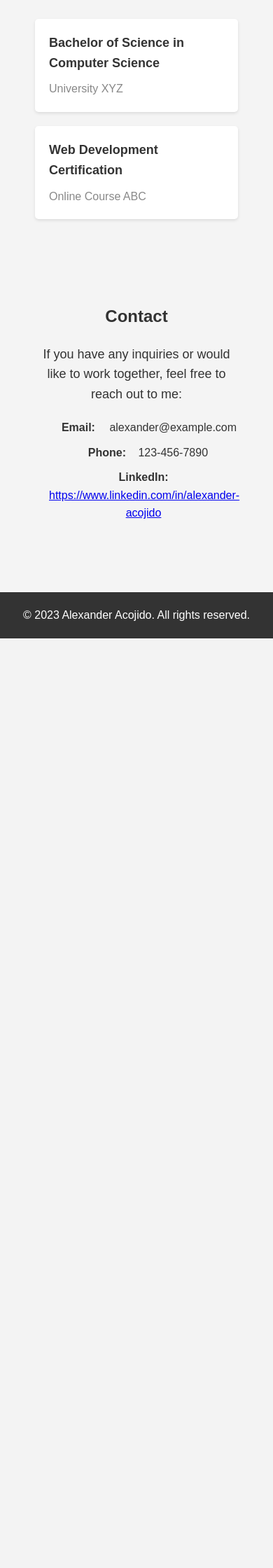
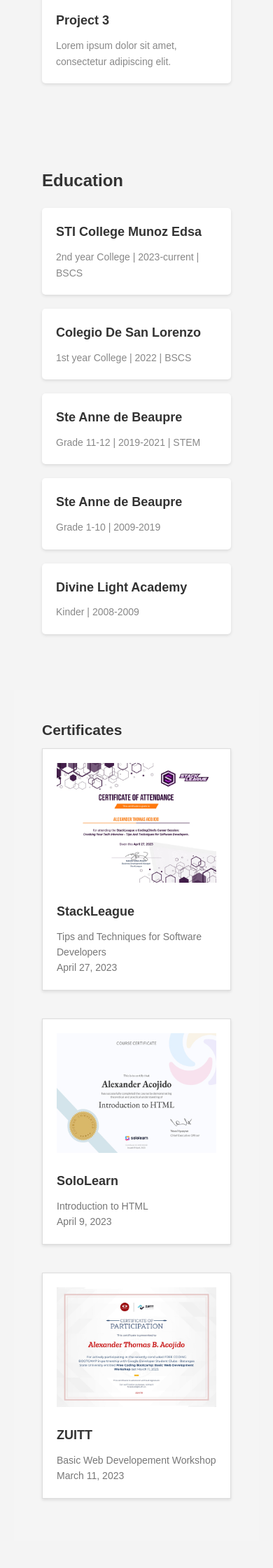
Before and after one commit to sleepypillowz/personal-web, a PHP site: page / in a window 390 px wide. Shown: the part 2825-5065 px from the top of the page at 70% size. Before the commit the page ends 3737 px from the top, so only its background shows below. Run offline with PHP 8.4, Linux system fonts and the light colour scheme.

Commit message:
added certificate content

```diff
--- a/index.html
+++ b/index.html
@@ -6,6 +6,7 @@
   <title>Alexander Acojido | Web Developer</title>
   <link rel="stylesheet" href="style.css">
   <link rel="stylesheet" href="https://cdnjs.cloudflare.com/ajax/libs/lightbox2/2.11.3/css/lightbox.min.css">
+
 </head>
 <body>
   <header>
@@ -16,7 +17,6 @@
           <li><a href="#hero">Home</a></li>
           <li><a href="#about">About</a></li>
           <li><a href="#services">Services</a></li>
-          <li><a href="#skills">Skills</a></li>
           <li><a href="#portfolio">Portfolio</a></li>
           <li><a href="#education">Education</a></li>
           <li><a href="#contact">Contact</a></li>
@@ -81,7 +81,7 @@
         <li class="skill-item">
           <span class="skill-item-title">CSS3</span>
           <div class="skill-progress">
-            <div class="skill-progress-bar" style="width: 75%;"></div>
+            <div class="skill-progress-bar" style="width: 50%;"></div>
           </div>
         </li>
       </ul>
@@ -112,14 +112,63 @@
     <section id="education">
       <h2>Education</h2>
       <div class="education-card">
-        <h3>Bachelor of Science in Computer Science</h3>
-        <p>University XYZ</p>
+        <h3>STI College Munoz Edsa</h3>
+        <p>2nd year College | 2023-current | BSCS</p>
       </div>
       <div class="education-card">
-        <h3>Web Development Certification</h3>
-        <p>Online Course ABC</p>
+        <h3>Colegio De San Lorenzo</h3>
+        <p>1st year College | 2022 | BSCS</p>
+      </div>
+      <div class="education-card">
+        <h3>Ste Anne de Beaupre</h3>
+        <p>Grade 11-12 | 2019-2021 | STEM</p>
+      </div>
+      <div class="education-card">
+        <h3>Ste Anne de Beaupre</h3>
+        <p>Grade 1-10 | 2009-2019</p>
+      </div>
+      <div class="education-card">
+        <h3>Divine Light Academy</h3>
+        <p>Kinder | 2008-2009</p>
       </div>
     </section>
+
+    <section id="certificates">
+      <h2>Certificates</h2>
+      <div class="certificate-grid">
+        <div class="certificate-card">
+          <a href="images/certificate1.jpg">
+            <img src="images/certificate1.jpg" alt="Certificate 1">
+          </a>
+          <div class="certificate-content">
+            <h3>StackLeague</h3>
+            <p>Tips and Techniques for Software Developers</p>
+            <p>April 27, 2023</p>
+          </div>
+        </div>
+        <div class="certificate-card">
+          <a href="images/certificate2.jpg">
+            <img src="images/certificate2.jpg" alt="Certificate 2">
+          </a>
+          <div class="certificate-content">
+            <h3>SoloLearn</h3>
+            <p>Introduction to HTML</p>
+            <p>April 9, 2023</p>
+          </div>
+        </div>
+        <div class="certificate-card">
+          <a href="images/certificate3.jpg">
+            <img src="images/certificate3.jpg" alt="Certificate 3">
+          </a>
+          <div class="certificate-content">
+            <h3>ZUITT</h3>
+            <p>Basic Web Developement Workshop</p>
+            <p>March 11, 2023</p>
+          </div>
+        </div>
+      </div>
+    </section>
+
 
 
     <section id="contact" class="styled-contact">
@@ -127,12 +176,14 @@
       <div class="contact-info">
         <p>If you have any inquiries or would like to work together, feel free to reach out to me:</p>
         <ul>
-          <li><strong>Email:</strong> alexander@example.com</li>
-          <li><strong>Phone:</strong> 123-456-7890</li>
+          <li><strong>Email:</strong> alexacojido@gmail.com</li>
+          <li><strong>Phone:</strong> +63-969-028-4440</li>
           <li><strong>LinkedIn:</strong> <a href="https://www.linkedin.com/in/alexander-acojido">https://www.linkedin.com/in/alexander-acojido</a></li>
         </ul>
       </div>
     </section>
+
+
 
   </main>
 
--- a/style.css
+++ b/style.css
@@ -297,6 +297,44 @@ footer p {
 }
 /* education */
 
+/* certificate */
+#certificates {
+  background-color: #f5f5f5;
+  padding: 40px;
+}
+
+.certificate-grid {
+  display: grid;
+  grid-template-columns: repeat(auto-fit, minmax(200px, 1fr));
+  gap: 20px;
+}
+
+.certificate-card {
+  background-color: #fff;
+  border: 1px solid #ddd;
+  padding: 20px;
+  box-shadow: 0 2px 4px rgba(0, 0, 0, 0.1);
+}
+
+.certificate-card img {
+  max-width: 100%;
+}
+
+.certificate-content {
+  margin-top: 20px;
+}
+
+.certificate-content h3 {
+  font-size: 18px;
+  margin-bottom: 10px;
+}
+
+.certificate-content p {
+  font-size: 14px;
+  color: #777;
+}
+/* certificate */
+
 /* contact */
 #contact.styled-contact {
   background-color: #f4f4f4;
@@ -336,22 +374,77 @@ footer p {
 }
 /* contact */
 
+/* social */
+#social {
+  background-color: #f4f4f4;
+  padding: 40px;
+}
+
+#social h2 {
+  margin-bottom: 20px;
+  font-size: 24px;
+}
+
+.social-list {
+  list-style-type: none;
+  padding: 0;
+  display: flex;
+  justify-content: center;
+}
+
+.social-list li {
+  margin-right: 10px;
+}
+
+.social-list li a {
+  color: #888;
+  font-size: 24px;
+  text-decoration: none;
+}
+
+.social-list li a:hover {
+  color: #333;
+}
+/* contact */
+
 /* Media queries */
-@media (max-width: 768px) {
+@media only screen and (max-width: 600px) {
+  body {
+    font-size: 14px;
+  }
+
   .header-content {
     flex-direction: column;
-    align-items: center;
+    align-items: flex-start;
   }
 
-  nav ul {
-    margin-top: 10px;
+  .header-content h1 {
+    font-size: 20px;
+    margin-bottom: 10px;
   }
 
-  main {
-    padding: 10px;
+  nav {
+    display: none; /* Hide the navigation bar on mobile */
+  }
+
+  .hero-content h1 {
+    font-size: 28px;
+  }
+
+  .hero-content h2 {
+    font-size: 18px;
   }
 
   .portfolio-grid {
-    grid-template-columns: repeat(2, 1fr);
+    grid-template-columns: 1fr;
+  }
+
+  .education-card,
+  .certificate-card {
+    margin-bottom: 20px;
+  }
+
+  .certificate-grid {
+    grid-template-columns: 1fr;
   }
 }
```
Also changed, not shown: images/certificate1.jpg (added), images/certificate2.jpg (added), images/certificate3.jpg (added).
